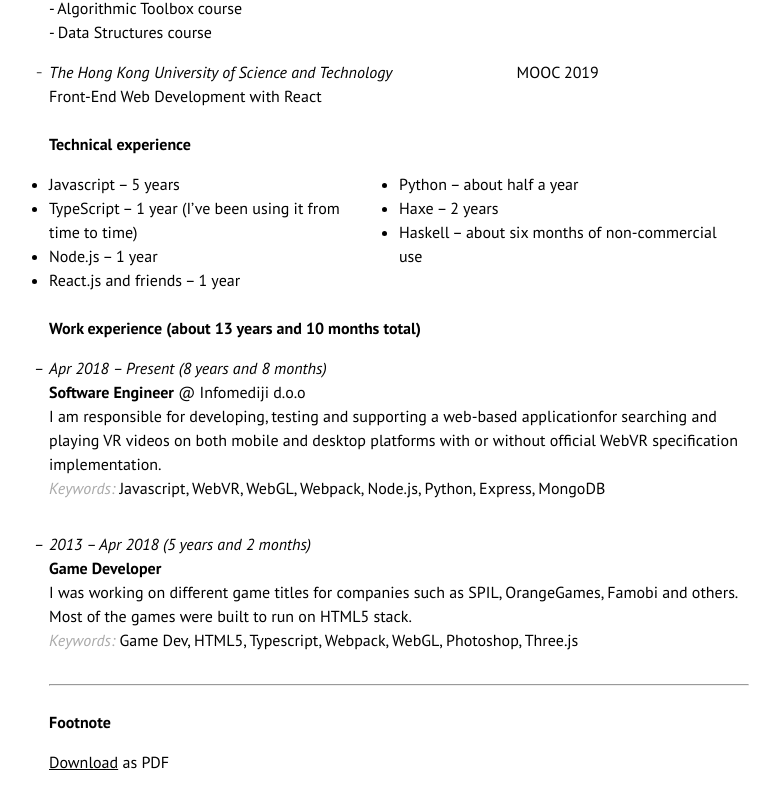
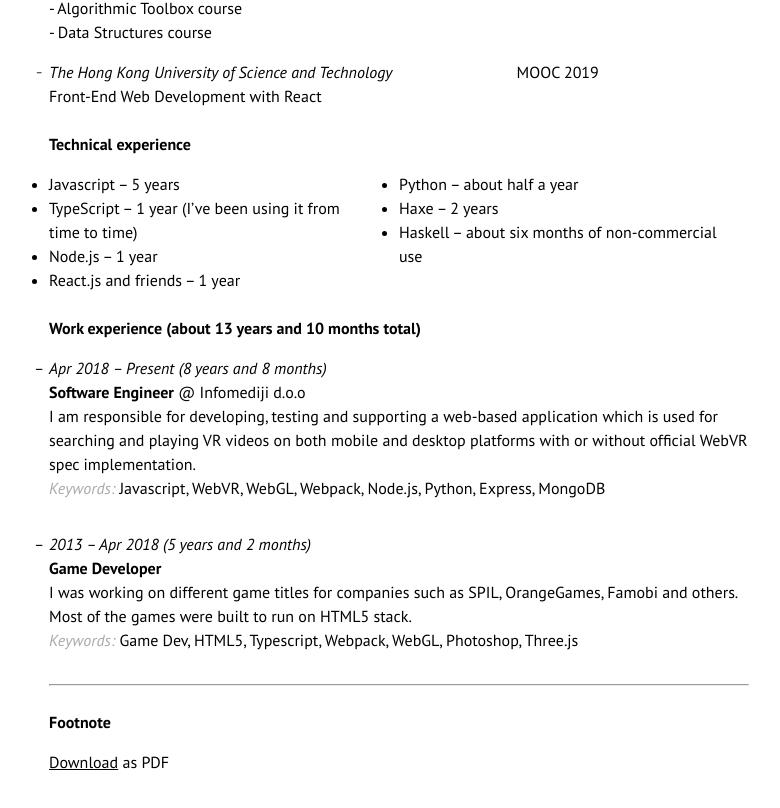
Before and after one commit to flerokoo/flerokoo.github.io, a website: page src/resume/index.pug in a window 1280 px wide. Shown: the part 610-1418 px from the top of the page, without its empty margins (241-1021 px from the left). Drawn offline with nearby package versions, Linux system fonts and the light colour scheme; files that its build step writes are made by us from their sources.

Commit message:
text changed a bit

```diff
--- a/src/resume/body.pug
+++ b/src/resume/body.pug
@@ -58,8 +58,8 @@ body
                         .job__time Apr 2018 – Present (#{formatDateYM(new Date(2018, 3, 15))})
                         .job__role <b>Software Engineer</b> @ Infomediji d.o.o
                         .job__descr I am responsible for developing, testing and supporting a web-based application
-                            | for searching and playing VR videos on both mobile and desktop platforms with
-                            | or without official WebVR specification implementation.<br/>
+                            | which is used for searching and playing VR videos on both mobile and desktop platforms with
+                            | or without official WebVR spec implementation.<br/>
                             | <span class="kw">Keywords:</span> Javascript, WebVR, WebGL, Webpack, Node.js, Python, Express, MongoDB
                     .job
                         .job__time 2013 – Apr 2018 (#{formatDateYM(new Date(2013, 1, 1), new Date(2018, 3, 15))})
```
Also changed, not shown: docs/resume.html (+2 -2 lines), 1 other file.
